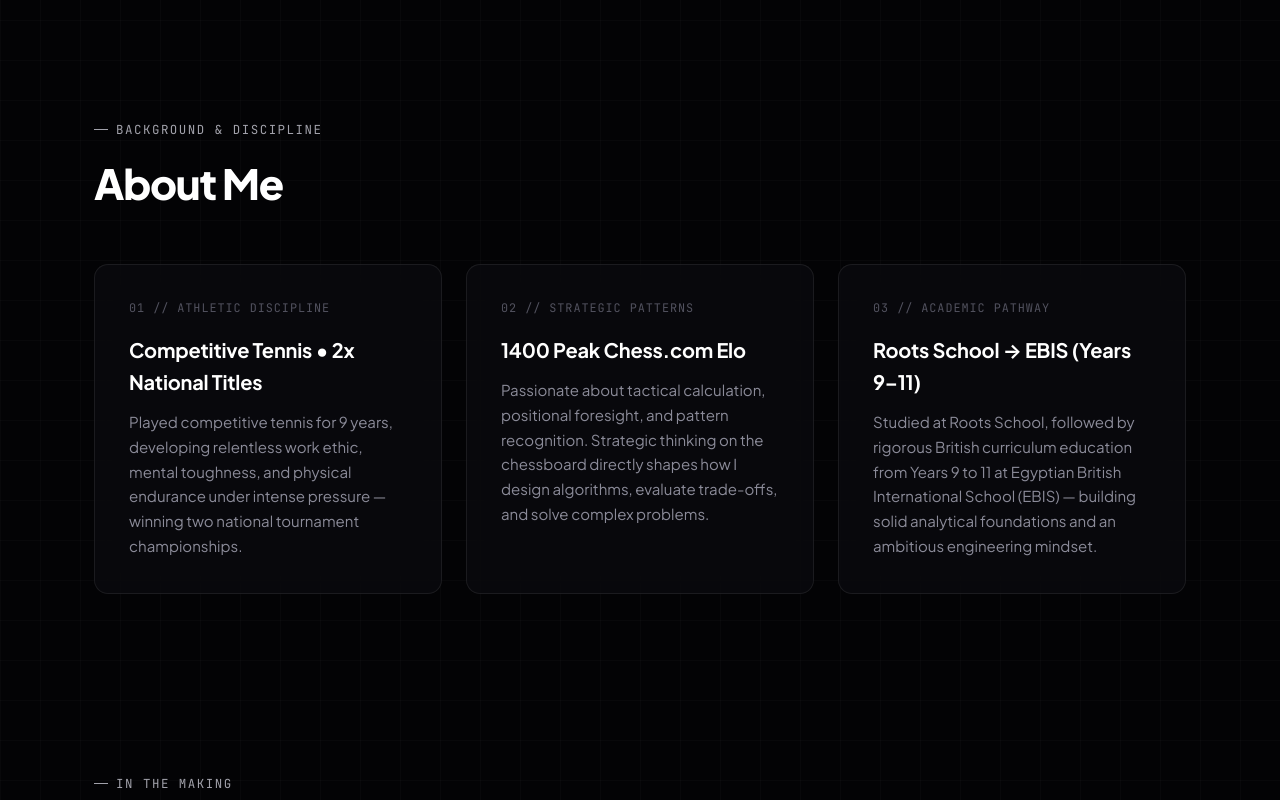
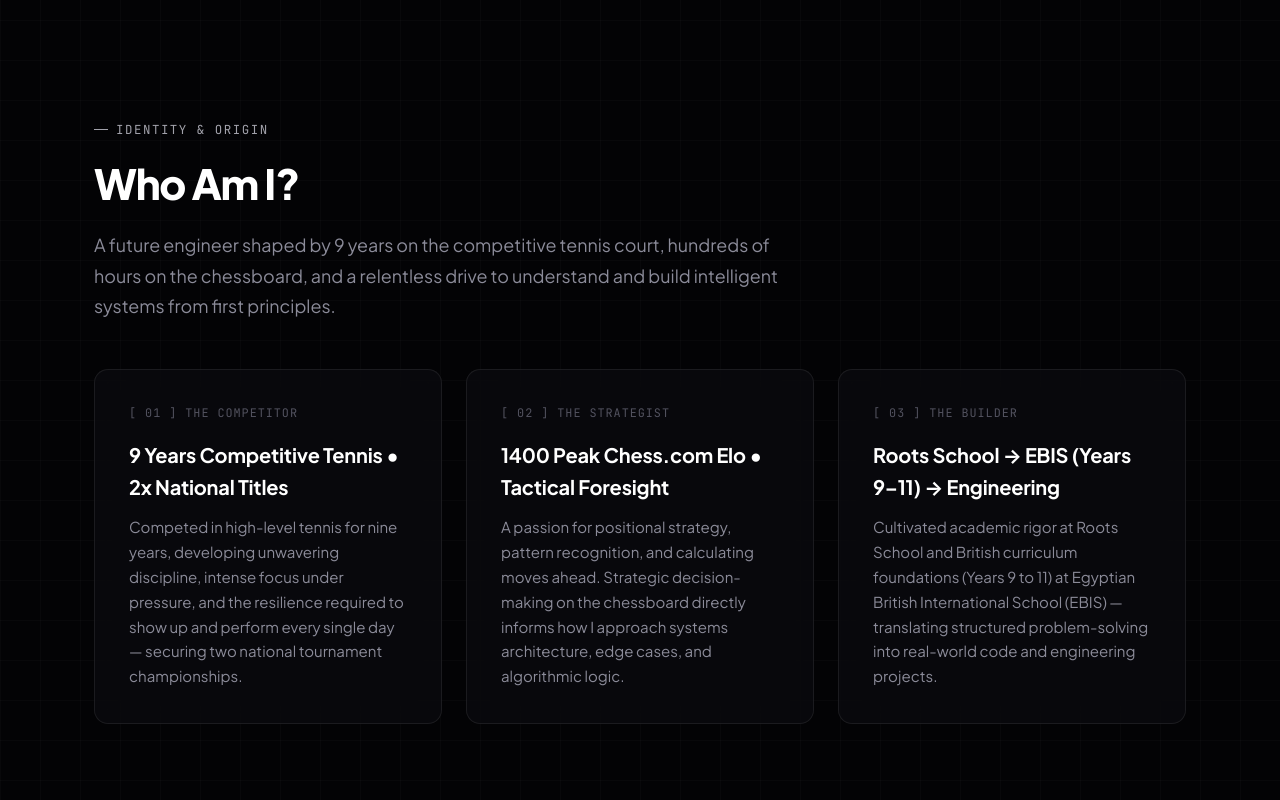
Before and after one commit to ahmedwalidd09/ahmedwalid.space, a plain HTML site: page index.html in a window 1280 px wide. Shown: the part 900-1700 px from the top of the page. Drawn offline with Linux system fonts and the light colour scheme.

Commit message:
feat: transform About section into high-impact Who Am I? layout

```diff
--- a/index.html
+++ b/index.html
@@ -307,6 +307,13 @@
     }
 
     /* About Section */
+    .whoami-intro {
+      max-width: 720px;
+      font-size: 1.12rem;
+      color: var(--text-muted);
+      line-height: 1.7;
+      margin-top: 14px;
+    }
     .about-grid {
       display: grid;
       grid-template-columns: repeat(auto-fit, minmax(320px, 1fr));
@@ -679,7 +686,7 @@
         <span class="brand-tag">// FUTURE ENGINEER</span>
       </a>
       <ul class="nav-links">
-        <li><a href="#about">About</a></li>
+        <li><a href="#about">Who Am I</a></li>
         <li><a href="#projects">In The Making</a></li>
         <li><a href="#terminal">Terminal</a></li>
         <li><a href="#toolkit">Toolkit</a></li>
@@ -742,35 +749,39 @@
   <section id="about">
     <div class="container">
       <div class="section-header">
-        <div class="section-kicker">Background &amp; Discipline</div>
-        <h2 class="section-title">About Me</h2>
+        <div class="section-kicker">Identity &amp; Origin</div>
+        <h2 class="section-title">Who Am I?</h2>
+        <p class="whoami-intro">
+          A future engineer shaped by 9 years on the competitive tennis court, hundreds of hours on the chessboard,
+          and a relentless drive to understand and build intelligent systems from first principles.
+        </p>
       </div>
 
       <div class="about-grid">
         <div class="about-card">
-          <div class="about-kicker">01 // ATHLETIC DISCIPLINE</div>
-          <h3 class="about-title">Competitive Tennis &bull; 2x National Titles</h3>
+          <div class="about-kicker">[ 01 ] THE COMPETITOR</div>
+          <h3 class="about-title">9 Years Competitive Tennis &bull; 2x National Titles</h3>
           <p class="about-desc">
-            Played competitive tennis for 9 years, developing relentless work ethic, mental toughness,
-            and physical endurance under intense pressure &mdash; winning two national tournament championships.
+            Competed in high-level tennis for nine years, developing unwavering discipline, intense focus under pressure,
+            and the resilience required to show up and perform every single day &mdash; securing two national tournament championships.
           </p>
         </div>
 
         <div class="about-card">
-          <div class="about-kicker">02 // STRATEGIC PATTERNS</div>
-          <h3 class="about-title">1400 Peak Chess.com Elo</h3>
+          <div class="about-kicker">[ 02 ] THE STRATEGIST</div>
+          <h3 class="about-title">1400 Peak Chess.com Elo &bull; Tactical Foresight</h3>
           <p class="about-desc">
-            Passionate about tactical calculation, positional foresight, and pattern recognition. Strategic
-            thinking on the chessboard directly shapes how I design algorithms, evaluate trade-offs, and solve complex problems.
+            A passion for positional strategy, pattern recognition, and calculating moves ahead. Strategic decision-making
+            on the chessboard directly informs how I approach systems architecture, edge cases, and algorithmic logic.
           </p>
         </div>
 
         <div class="about-card">
-          <div class="about-kicker">03 // ACADEMIC PATHWAY</div>
-          <h3 class="about-title">Roots School &rarr; EBIS (Years 9&ndash;11)</h3>
+          <div class="about-kicker">[ 03 ] THE BUILDER</div>
+          <h3 class="about-title">Roots School &rarr; EBIS (Years 9&ndash;11) &rarr; Engineering</h3>
           <p class="about-desc">
-            Studied at Roots School, followed by rigorous British curriculum education from Years 9 to 11
-            at Egyptian British International School (EBIS) &mdash; building solid analytical foundations and an ambitious engineering mindset.
+            Cultivated academic rigor at Roots School and British curriculum foundations (Years 9 to 11)
+            at Egyptian British International School (EBIS) &mdash; translating structured problem-solving into real-world code and engineering projects.
           </p>
         </div>
       </div>
```
